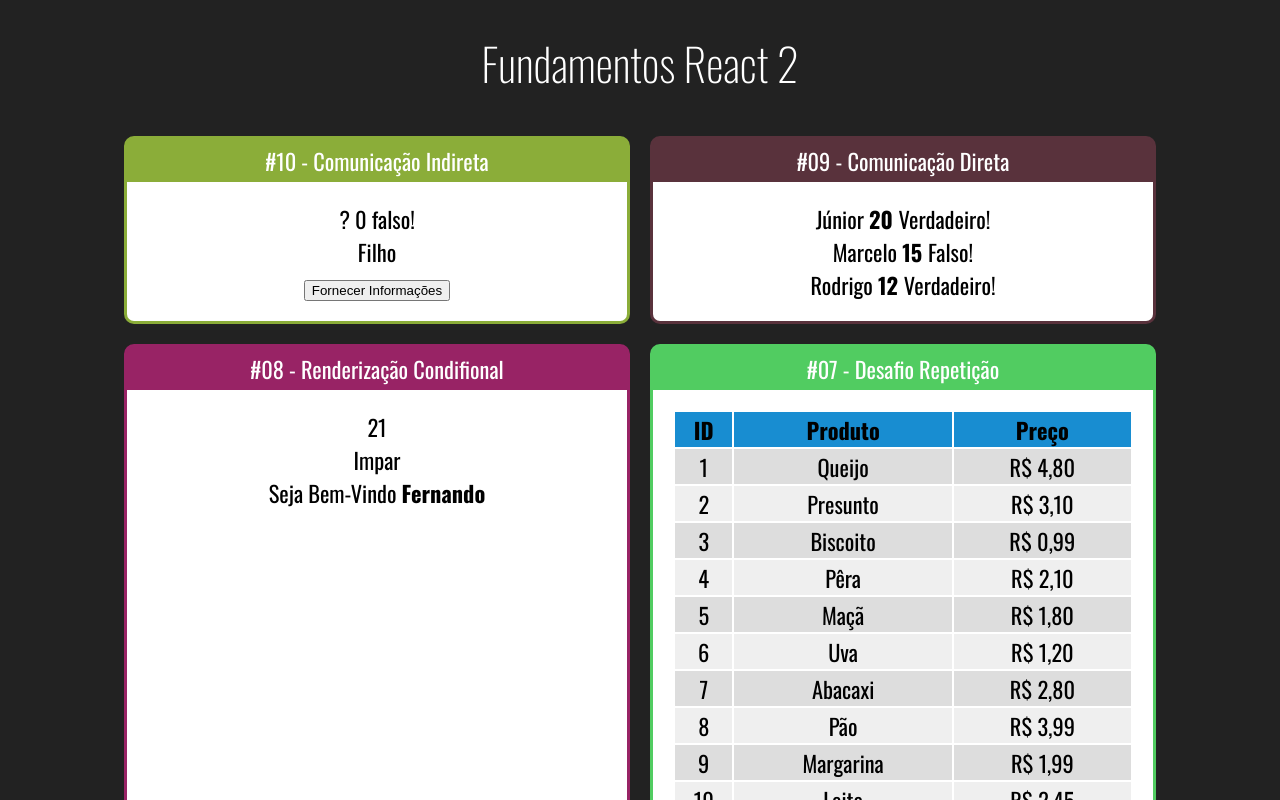
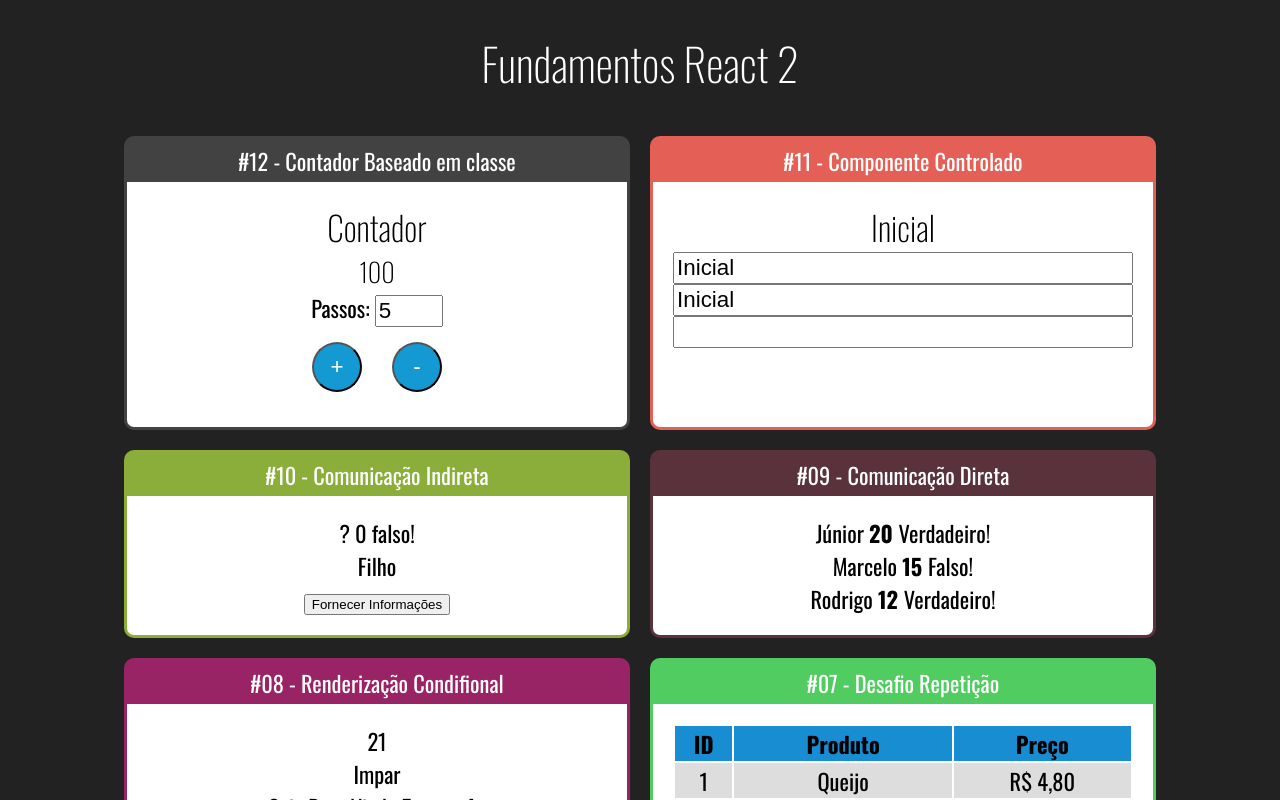
Before and after one commit to laianribas/Cod3r-curso-react, a React (Create React App) app: page / in a window 1280 px wide. Shown: the top 800 px of the page. Built offline with nearby package versions, Linux system fonts and the light colour scheme.

Commit message:
criação do contador

```diff
--- a/src/App.jsx
+++ b/src/App.jsx
@@ -1,26 +1,34 @@
 /* eslint-disable import/no-anonymous-default-export */
-import "./App.css";
-import React from "react";
+import './App.css'
+import React from 'react'
 
-import Primeiro from "./components/Basicos/Primeiro";
-import ComParametro from "./components/Basicos/ComParametro";
-import Fragmento from "./components/Basicos/Fragmento";
-import NumeroAleatorio from "./components/Basicos/NumeroAleatorio";
-import Card from "./components/layout/Card";
-import Familia from "./components/Basicos/Familia";
-import FamiliaMembro from "./components/Basicos/FamiliaMembro";
-import ListaAlunos from "./components/repetição/ListaAlunos";
-import ListaProdutos from "./components/repetição/ListaProdutos";
-import ParOuImpar from "./components/condicional/ParOuImpar";
-import UsuarioInfo from "./components/condicional/UsuarioInfo";
-import DiretaPai from "./components/Comunicacao/DiretaPai";
-import IndiretaPai from "./components/Comunicacao/IndiretaPai";
+import Primeiro from './components/Basicos/Primeiro'
+import ComParametro from './components/Basicos/ComParametro'
+import Fragmento from './components/Basicos/Fragmento'
+import NumeroAleatorio from './components/Basicos/NumeroAleatorio'
+import Card from './components/layout/Card'
+import Familia from './components/Basicos/Familia'
+import FamiliaMembro from './components/Basicos/FamiliaMembro'
+import ListaAlunos from './components/repetição/ListaAlunos'
+import ListaProdutos from './components/repetição/ListaProdutos'
+import ParOuImpar from './components/condicional/ParOuImpar'
+import UsuarioInfo from './components/condicional/UsuarioInfo'
+import DiretaPai from './components/Comunicacao/DiretaPai'
+import IndiretaPai from './components/Comunicacao/IndiretaPai'
+import Input from './components/Formulario/Input'
+import Contador from './components/Contador/Contador'
 
 export default () => {
   return (
     <div className="App">
       <h1>Fundamentos React 2</h1>
       <div className="Wrapper">
+        <Card titulo="#12 - Contador Baseado em classe" color="#424242">
+          <Contador numeroInicial={100} />
+        </Card>
+        <Card titulo="#11 - Componente Controlado" color="#e45f56">
+          <Input />
+        </Card>
         <Card titulo="#10 - Comunicação Indireta" color="#8BAD39">
           <IndiretaPai />
         </Card>
@@ -29,7 +37,7 @@ export default () => {
         </Card>
         <Card titulo="#08 - Renderização Condifional" color="#982365">
           <ParOuImpar numero={21} />
-          <UsuarioInfo usuario={{ nome: "Fernando" }} />
+          <UsuarioInfo usuario={{ nome: 'Fernando' }} />
         </Card>
         <Card titulo="#07 - Desafio Repetição" color="#51cc61">
           <ListaProdutos />
@@ -59,5 +67,5 @@ export default () => {
         </Card>
       </div>
     </div>
-  );
-};
+  )
+}
--- /dev/null
+++ b/src/components/Contador/Contador.css
@@ -0,0 +1,14 @@
+.Contador input {
+  font-size: 1.4rem;
+  width: 60px;
+}
+
+.Contador button {
+  margin: 15px;
+  height: 50px;
+  width: 50px;
+  border-radius: 50%;
+  background-color: #1499d3;
+  color: #fff;
+  font-size: 1.4rem;
+}
--- /dev/null
+++ b/src/components/Contador/Contador.jsx
@@ -0,0 +1,43 @@
+import React, { Component } from 'react'
+import './Contador.css'
+
+class Contador extends Component {
+  state = {
+    numero: this.props.numeroInicial || 0,
+    passo: this.props.passoInicial || 5
+  }
+  render() {
+    return (
+      <div className="Contador">
+        <h2>Contador</h2>
+
+        <h3> {this.state.numero}</h3>
+        <div>
+          <label htmlFor="passoInput">Passos: </label>
+          <input
+            id="passoInput"
+            type="number"
+            value={this.state.passo}
+            onChange={e => this.setState({ passo: +e.target.value })}
+          />
+        </div>
+        <button
+          onClick={() =>
+            this.setState({ numero: this.state.numero + this.state.passo })
+          }
+        >
+          +
+        </button>
+        <button
+          onClick={() =>
+            this.setState({ numero: this.state.numero - this.state.passo })
+          }
+        >
+          -
+        </button>
+      </div>
+    )
+  }
+}
+
+export default Contador
--- /dev/null
+++ b/src/components/Formulario/Input.css
@@ -0,0 +1,3 @@
+.input input {
+  font-size: 1.4rem;
+}
--- /dev/null
+++ b/src/components/Formulario/Input.jsx
@@ -0,0 +1,28 @@
+import React, { useState } from 'react'
+import './Input.css'
+
+const Input = props => {
+  const [value, setValue] = useState('Inicial')
+  return (
+    <div className="input">
+      <h2>{value}</h2>
+      <div
+        style={{
+          display: 'flex',
+          flexDirection: 'column'
+        }}
+      >
+        <input
+          value={value}
+          onChange={e => {
+            setValue(e.target.value)
+          }}
+        />
+        <input value={value} readOnly />
+        <input value={undefined} />
+      </div>
+    </div>
+  )
+}
+
+export default Input
```
